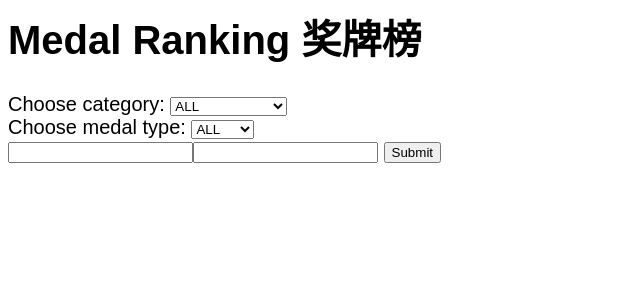
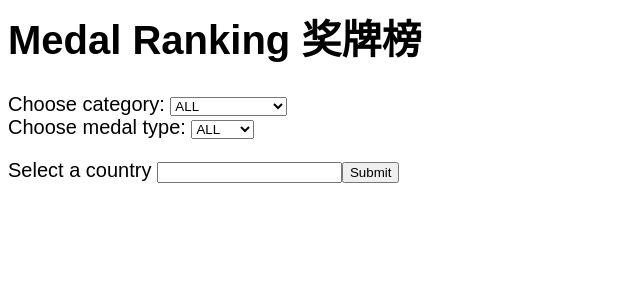
Before and after one commit to yiiihao/project1, a Flask app: page /medal_ranking in a window 1280 px wide. Shown: the top 300 px of the page, without its empty margins (0-640 px from the left). Run offline with Flask 2, Linux system fonts and the light colour scheme; parts of the project's set-up code (start-up, migrations or seed data) failed here and were passed over.

Commit message:
Update medal_ranking.html

```diff
--- a/templates/medal_ranking.html
+++ b/templates/medal_ranking.html
@@ -32,8 +32,7 @@
 </select>
 
 <br>
-<input type="text" name="category"><input type="text" name="type">
-<input type="submit" value="Submit">
+<p>Select a country <input type="text" name="country"><input type="submit" value="Submit"></p>
 </form>
 
 
```
